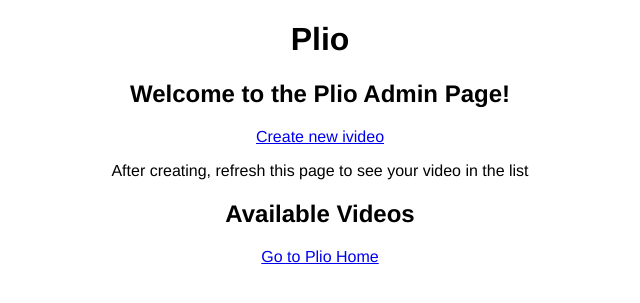
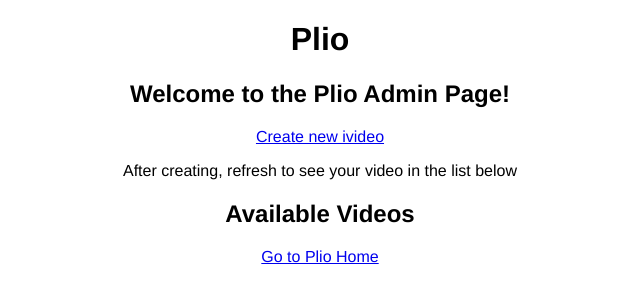
Before and after one commit to avantifellows/plio-backend, a Django app: page / in a window 1280 px wide. Shown: the top 303 px of the page, without its empty margins (320-960 px from the left). Run offline with Django 3.2, Linux system fonts and the light colour scheme; data that the repository does not hold is empty.

Commit message:
Small change

```diff
--- a/ivideo/templates/index.html
+++ b/ivideo/templates/index.html
@@ -15,7 +15,7 @@
     <h2>Welcome to the Plio Admin Page!</h2>
 
     <a href="http://dry-atoll-92279.herokuapp.com/" target="blank">Create new ivideo</a>
-    <p>After creating, refresh this page to see your video in the list</p>
+    <p>After creating, refresh to see your video in the list below</p>
 
     <div class="sub_title">
         <h2>Available Videos</h2>
--- a/ivideo_player/templates/ivideo_player/watch_ivideo.html
+++ b/ivideo_player/templates/ivideo_player/watch_ivideo.html
@@ -82,6 +82,7 @@
 
             var fileName = object_id + '_' + student_id + '.json'
             var filePath = save_dir + '/' + fileName;
+
 
             console.log("http://avanti-fellows.s3.ap-south-1.amazonaws.com/" + filePath)
             s3.putObject({
```
